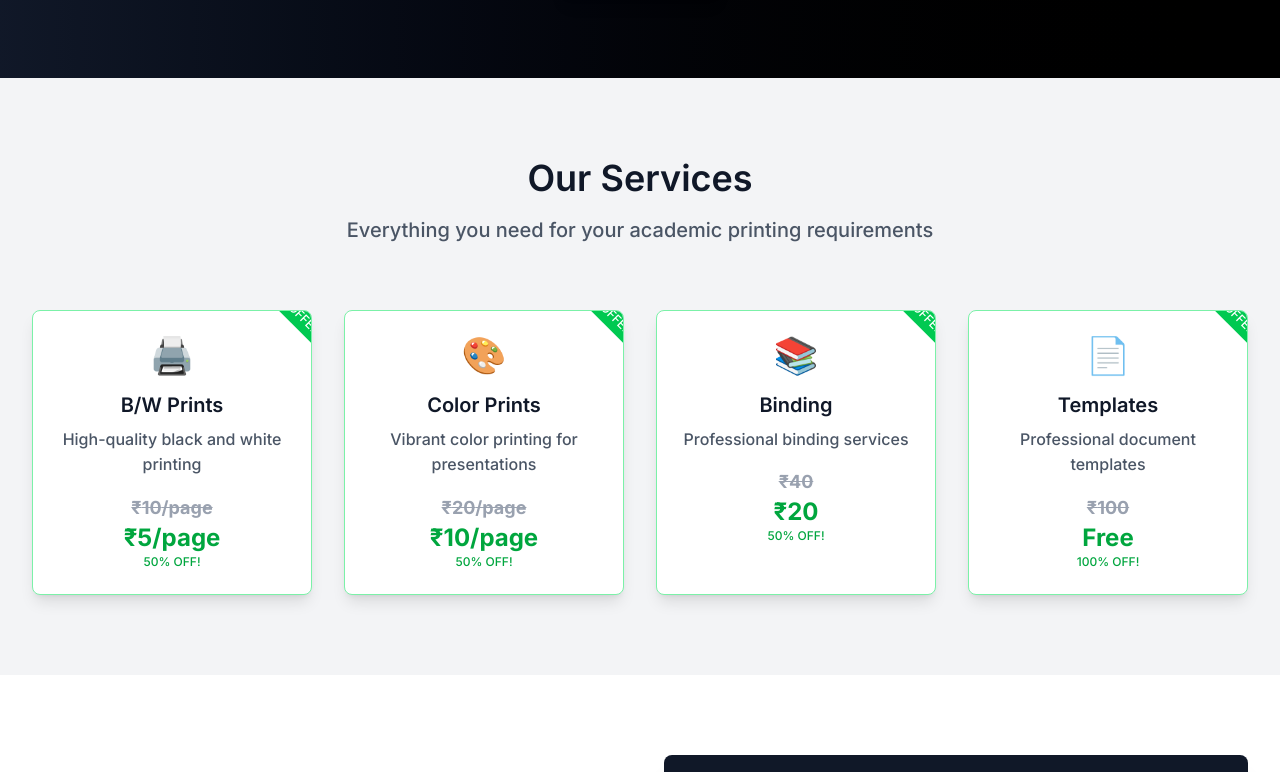
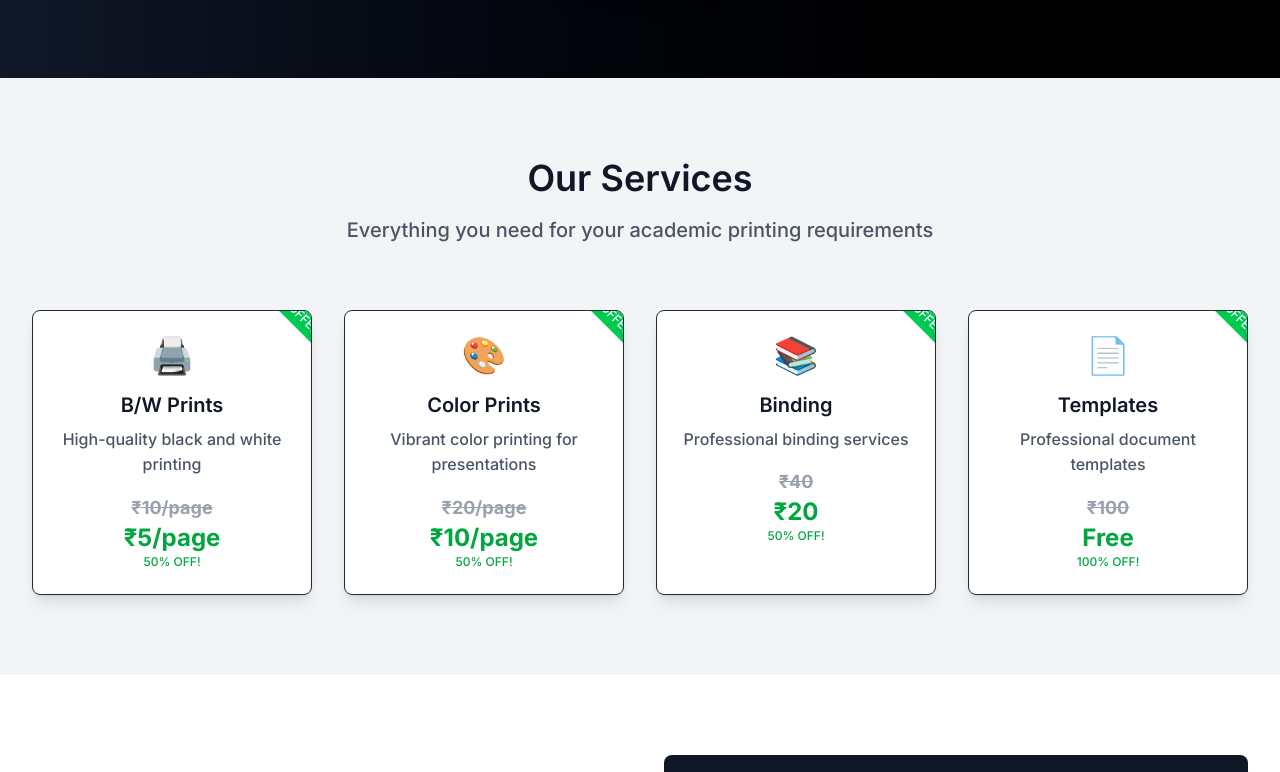
Before and after one commit to AdityaPandey-DEV/FunPrinting, a Next.js app: page / in a window 1280 px wide. Shown: the part 400-1172 px from the top of the page. Built offline with nearby package versions, Linux system fonts and the light colour scheme; no server answers; the database is empty.

Commit message:
Change service card borders from green to black
- Update border color from border-green-300 to border-gray-800
- Maintains professional look while keeping green OFFER badges
- All service cards now have black borders as requested

```diff
--- a/src/app/page.tsx
+++ b/src/app/page.tsx
@@ -140,7 +140,7 @@ export default function Home() {
             {services.map((service, index) => (
               <div
                 key={index}
-                className="bg-white rounded-lg shadow-lg p-6 text-center hover:shadow-xl transition-shadow border border-green-300 relative overflow-hidden"
+                className="bg-white rounded-lg shadow-lg p-6 text-center hover:shadow-xl transition-shadow border border-gray-800 relative overflow-hidden"
               >
                 <div className="absolute top-0 right-0 bg-green-500 text-white text-xs font-bold px-3 py-1 transform rotate-45 translate-x-6 -translate-y-1">
                   OFFER
```
